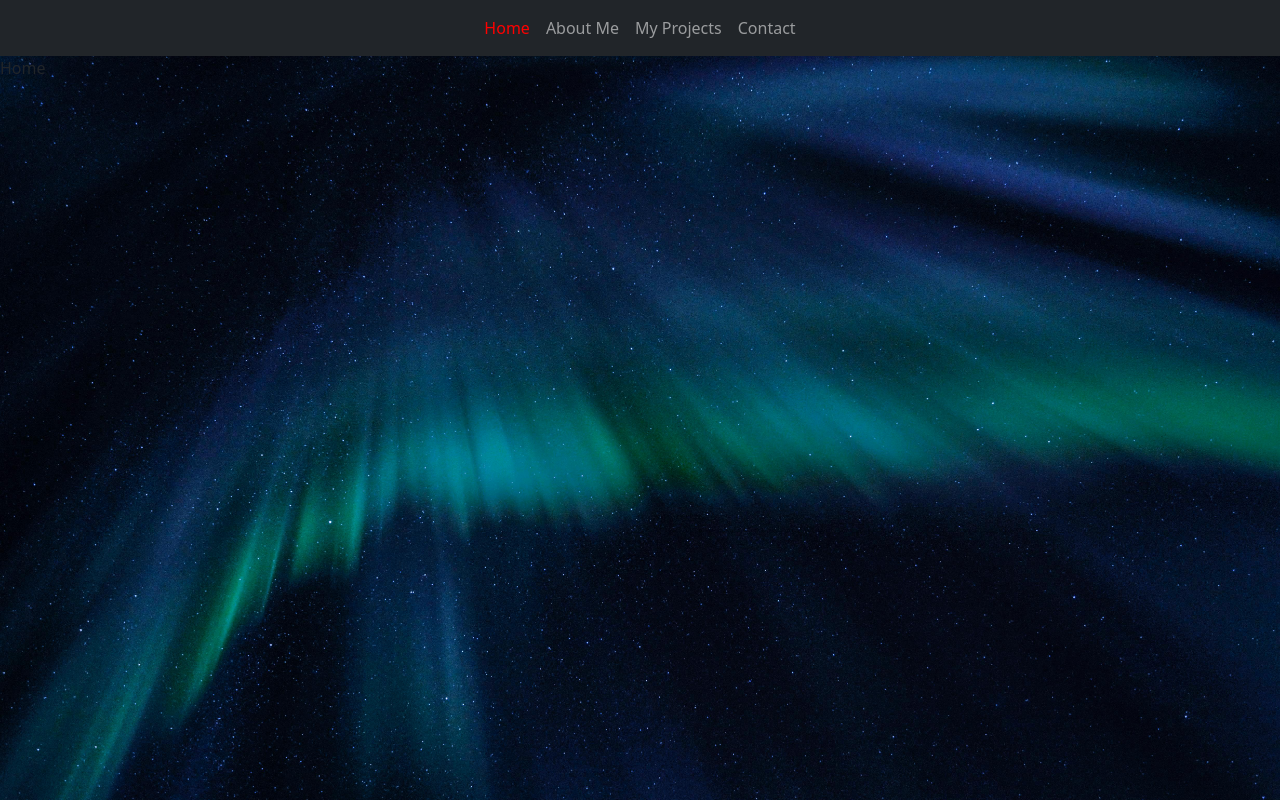
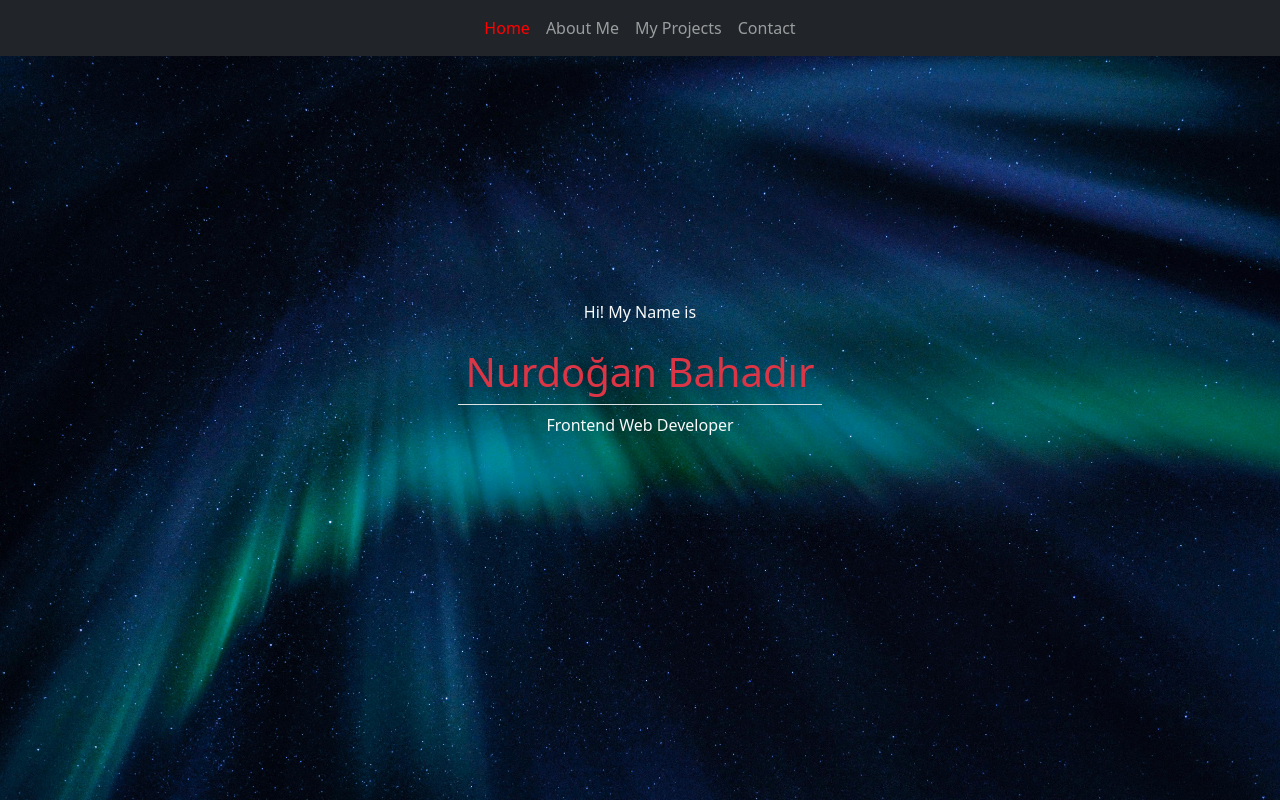
Before and after one commit to nurdoganbahadir/Portfolio-With-React, a React (Create React App) app: page / in a window 1280 px wide. Built offline with nearby package versions, Linux system fonts and the light colour scheme.

Commit message:
home sayfası oluşturuldu ve düzenlendi

```diff
--- a/src/App.css
+++ b/src/App.css
@@ -3,3 +3,12 @@ body {
   background-image: url("./assets/images/background.jpg");
   background-size: cover;
 }
+
+/* HOME CSS */
+.home-container {
+  height: 80vh;
+  display: flex;
+  flex-direction: column;
+  justify-content: center;
+  align-items: center;
+}
--- a/src/pages/home/Home.jsx
+++ b/src/pages/home/Home.jsx
@@ -1,8 +1,13 @@
+import Container from "react-bootstrap/Container";
 
 const Home = () => {
   return (
-    <div>Home</div>
-  )
-}
+    <Container className="text-center text-light home-container">
+      <p>Hi! My Name is</p>
+      <h1 className="text-danger border-bottom p-2">Nurdoğan Bahadır</h1>
+      <p>Frontend Web Developer</p>
+    </Container>
+  );
+};
 
-export default Home
+export default Home;
```
